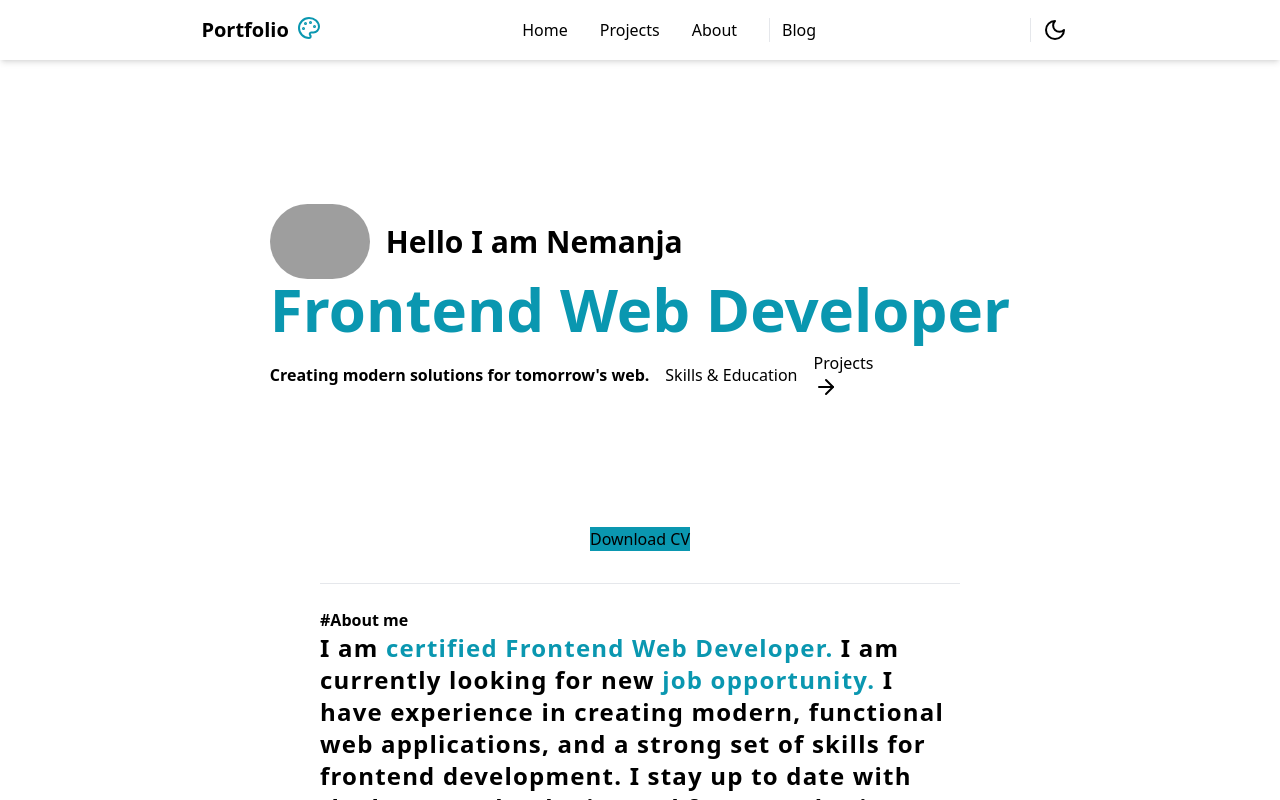
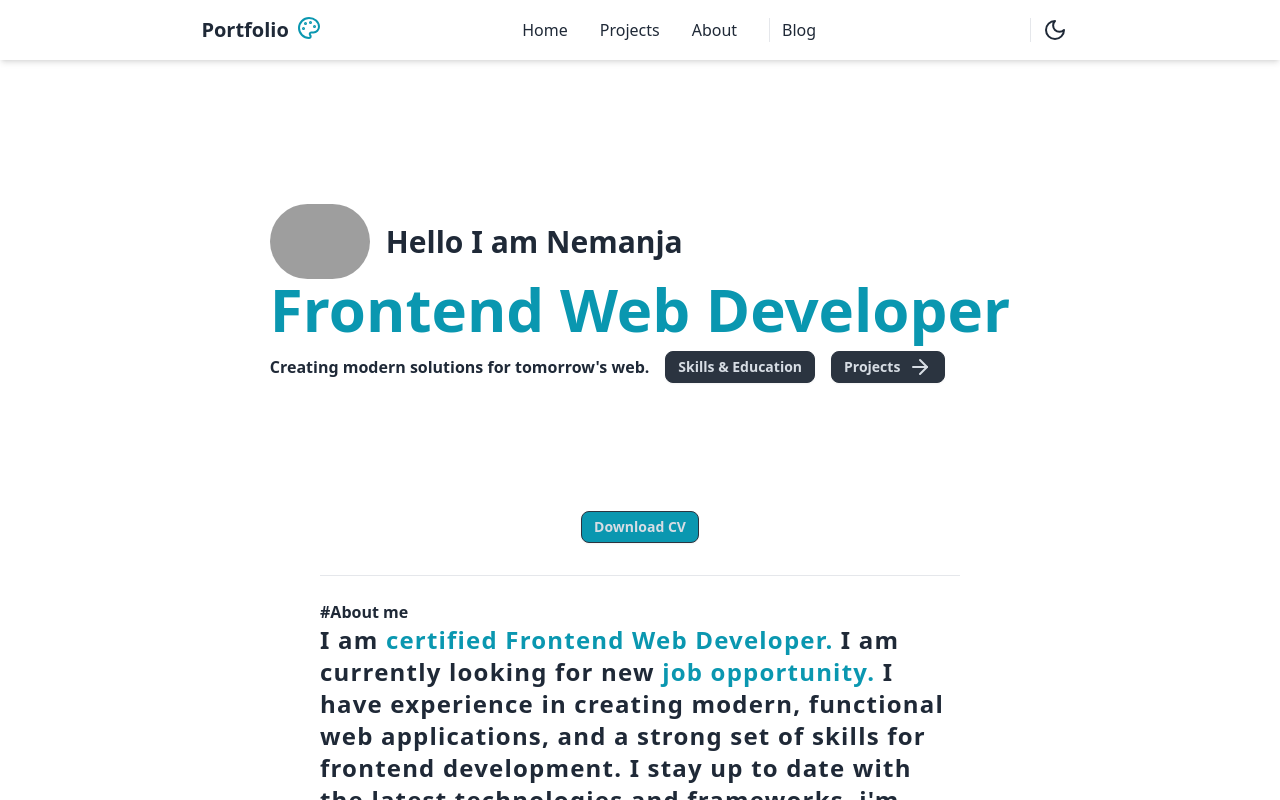
Before and after one commit to Nemanja0033/portfolio-web, a React (Vite) app: page / in a window 1280 px wide. Shown: the top 800 px of the page. Built offline with nearby package versions, Linux system fonts and the light colour scheme; grey boxes are pictures that could not be loaded.

Commit message:
fix prod

```diff
--- a/tailwind.config.js
+++ b/tailwind.config.js
@@ -12,7 +12,7 @@ export default {
     },
   },
   plugins: [
-    ('daisyui')
+    require('daisyui')
   ],
 
 }
```
